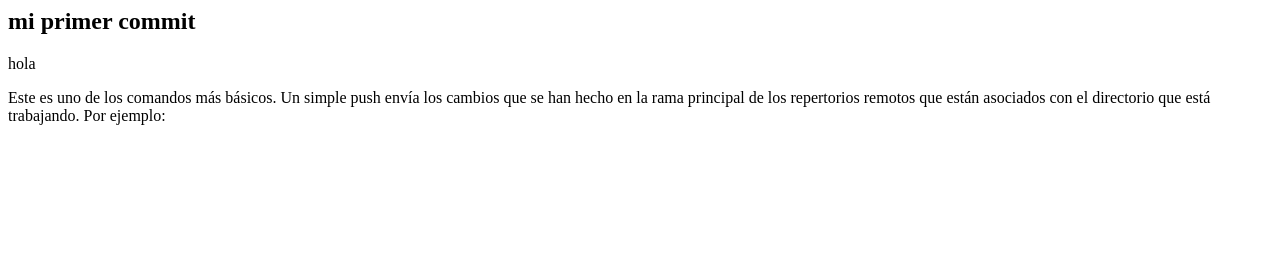
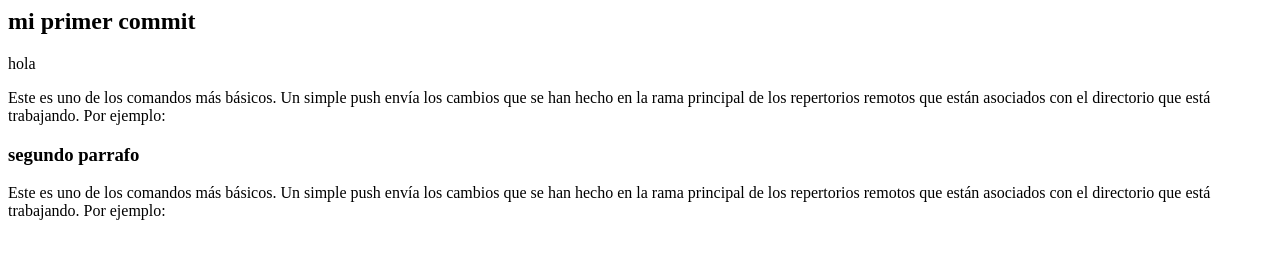
Before and after one commit to TomasValdivia/prueba, a plain HTML site: page index.html in a window 1280 px wide. Drawn offline with Linux system fonts and the light colour scheme.

Commit message:
se agrego una nueva etiqueta h2 y un nuevo parrafo

```diff
--- a/index.html
+++ b/index.html
@@ -11,5 +11,11 @@
     <p>
         Este es uno de los comandos más básicos. Un simple push envía los cambios que se han hecho en la rama principal de los repertorios remotos que están asociados con el directorio que está trabajando. Por ejemplo:
     </p>
+    <h3>
+        segundo parrafo
+    </h3>
+    <p>
+        Este es uno de los comandos más básicos. Un simple push envía los cambios que se han hecho en la rama principal de los repertorios remotos que están asociados con el directorio que está trabajando. Por ejemplo:
+    </p>
 </body>
 </html>
```
Lines whose indentation alone changed are shown as unchanged.
